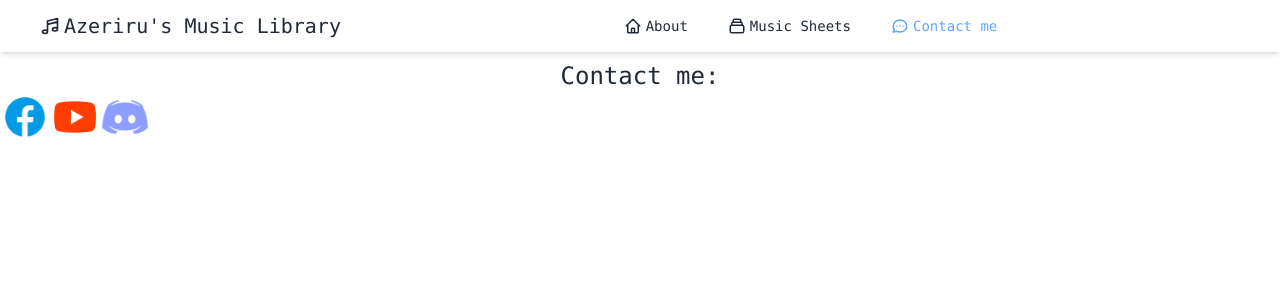
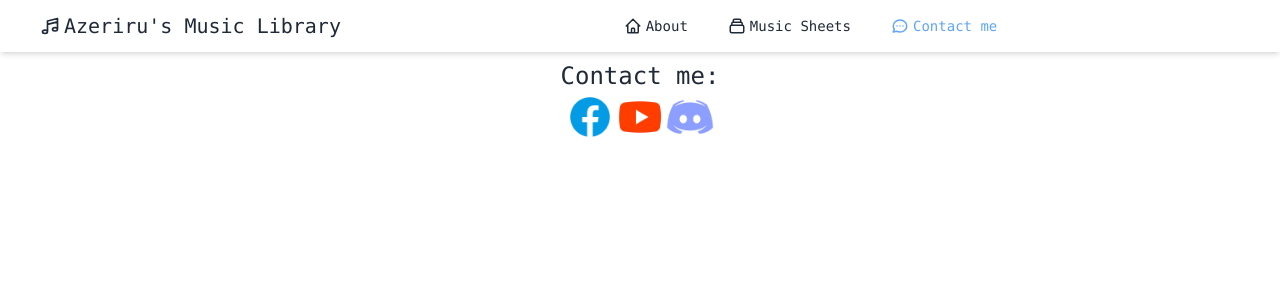
Before and after one commit to JethroSama/Client-1-site, a Next.js app: page /contact in a window 1280 px wide. Shown: the top 300 px of the page. Built offline with nearby package versions, Linux system fonts and the light colour scheme.

Commit message:
contact page edit

```diff
--- a/pages/contact.js
+++ b/pages/contact.js
@@ -10,7 +10,7 @@ const Contact = () => {
         <div className='min-h-screen font-mono text-gray-800'>
             <Header />
             <h1 className='text-2xl mt-2 text-center'>Contact me:</h1>
-            <div className='flex'>
+            <div className='flex justify-center items-center'>
                 <SocialIcon image={ facebookIcon } url="https://www.facebook.com/azeriru.01" />
                 <SocialIcon image={ youtubeIcon } url="https://www.youtube.com/c/AzerirusMusicCover" />
                 <SocialIcon image={ discordIcon } url="https://discord.com/invite/v7xn7v" />
```
